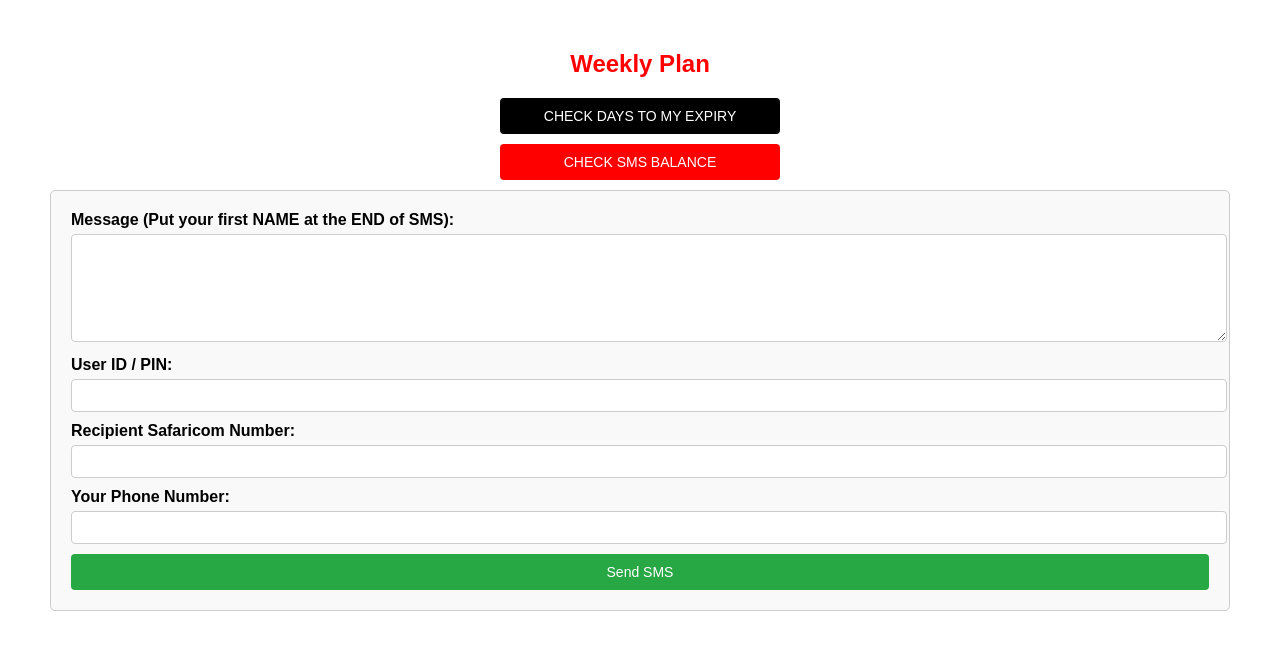
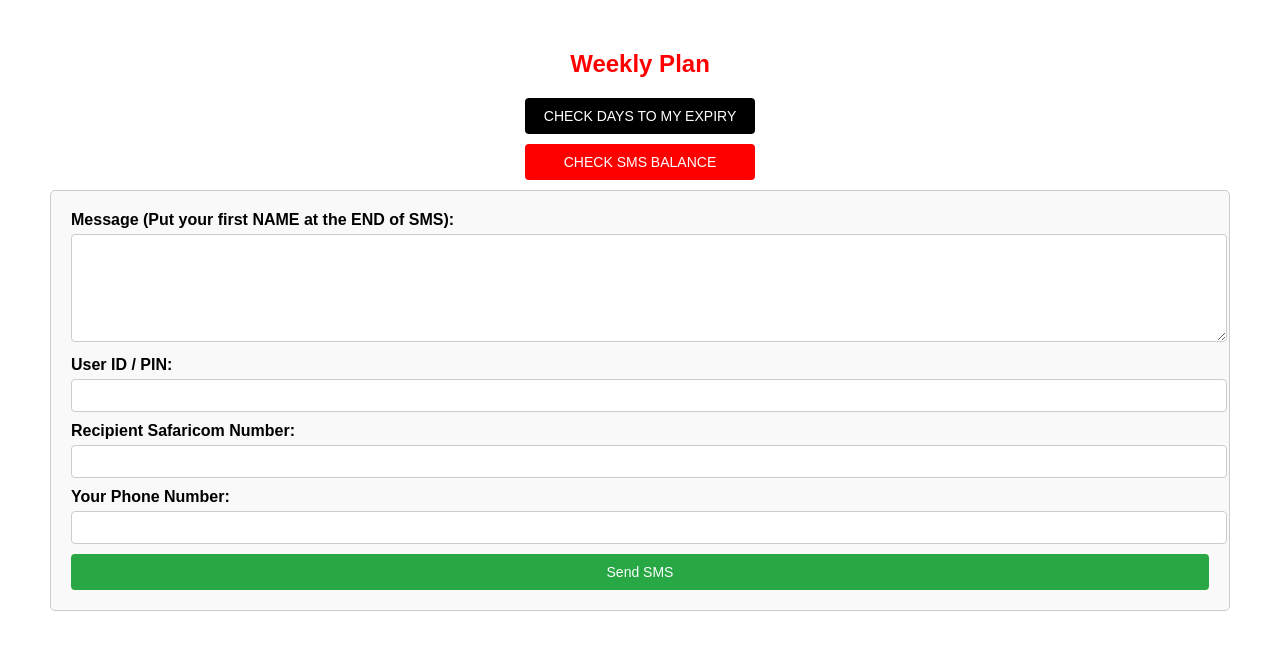
Before and after one commit to masomodigital/sendsmspens-weekly, a plain HTML site: page index.html in a window 1280 px wide. Drawn offline with Linux system fonts and the light colour scheme.

Commit message:
Update index.html

```diff
--- a/index.html
+++ b/index.html
@@ -49,7 +49,7 @@
             background-color: #218838;
         }
         .black-button, .red-button {
-            width: 250px; /* Adjusted to match Send SMS button width */
+            width: 200px; /* Adjusted to match Send SMS button width */
             display: block;
             margin: 10px auto;
             padding: 10px 15px;
```
